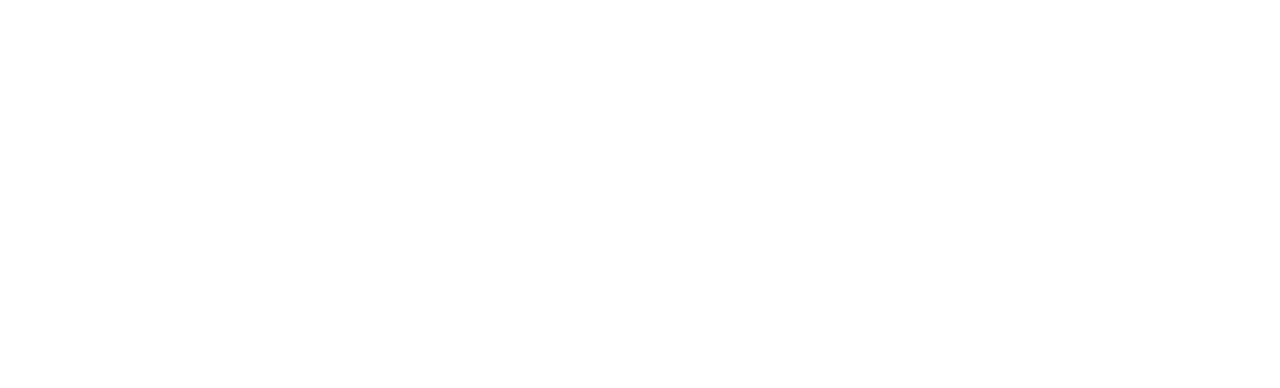
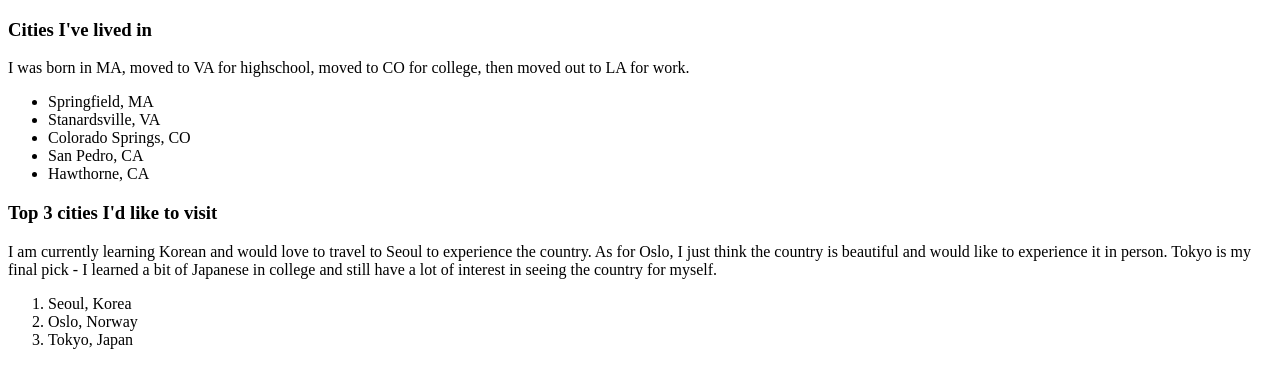
Before and after one commit to benlesko/html-exercise-1, a plain HTML site: page index.html in a window 1280 px wide. Drawn offline with Linux system fonts and the light colour scheme.

Commit message:
Added cities I've lived in + would like to visit, and added descriptions for both.

```diff
--- a/index.html
+++ b/index.html
@@ -4,6 +4,31 @@
         <title>My first html page?</title>
     </head>
     <body>
-
+        <div>
+            <h3>Cities I've lived in</h3>
+            <p>I was born in MA, moved to VA for highschool,
+                moved to CO for college, then moved out to LA for work.</p>
+            <ul>
+                <li>Springfield, MA</li>
+                <li>Stanardsville, VA</li>
+                <li>Colorado Springs, CO</li>
+                <li>San Pedro, CA</li>
+                <li>Hawthorne, CA</li>
+            </ul>
+        </div>
+        <div>
+            <h3>Top 3 cities I'd like to visit</h3>
+            <p>
+                I am currently learning Korean and would love to travel to Seoul to experience the country.
+                As for Oslo, I just think the country is beautiful and would like to experience it in person.
+                Tokyo is my final pick - I learned a bit of Japanese in college and still have a lot of interest
+                in seeing the country for myself.
+            </p>
+            <ol>
+                <li>Seoul, Korea</li>
+                <li>Oslo, Norway</li>
+                <li>Tokyo, Japan</li>
+            </ol>
+        </div>
     </body>
 </html>
```
